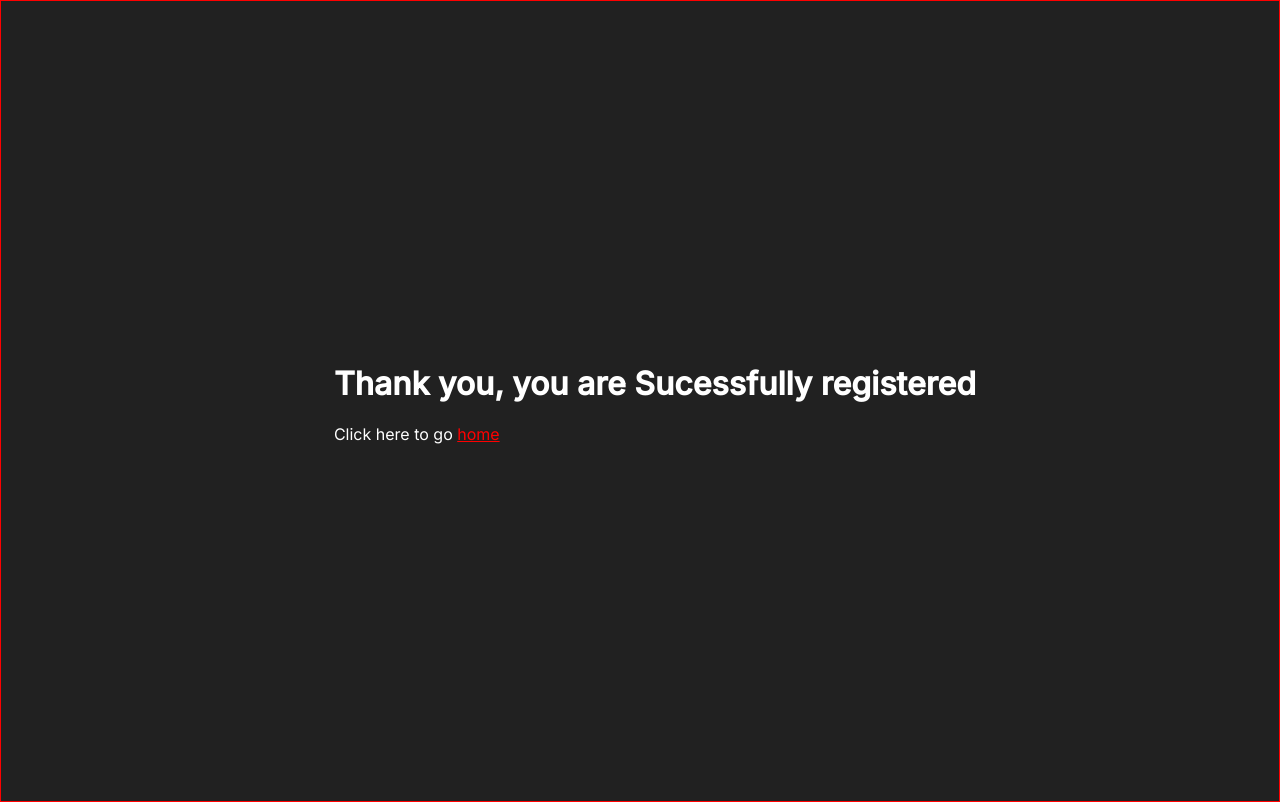
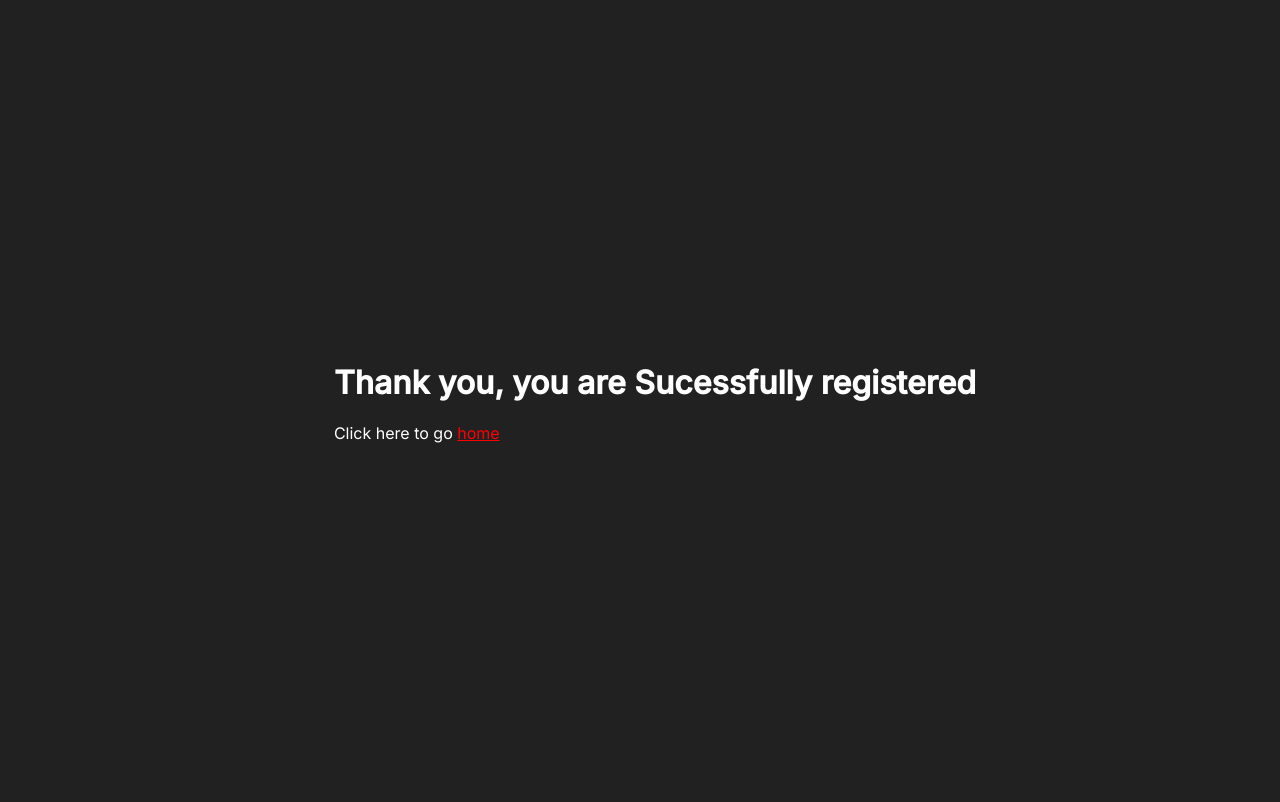
Before and after one commit to syedDayim/Event-management-web-application, a Django app: page /events/sucess/ in a window 1280 px wide. After the commit the page ends 443 px from the top, so only its background shows below. Run offline with Django 4.2, Linux system fonts and the light colour scheme.

Commit message:
Done for the day

```diff
--- a/events/templates/events/success.html
+++ b/events/templates/events/success.html
@@ -16,7 +16,7 @@
         .sucess-container{
             font-family: inter;
             padding-left: 30px;
-            border: 1px solid red;
+            {% comment %} border: 1px solid red; {% endcomment %}
             height: 100vh;
             display:flex;
             justify-content:center;
```
